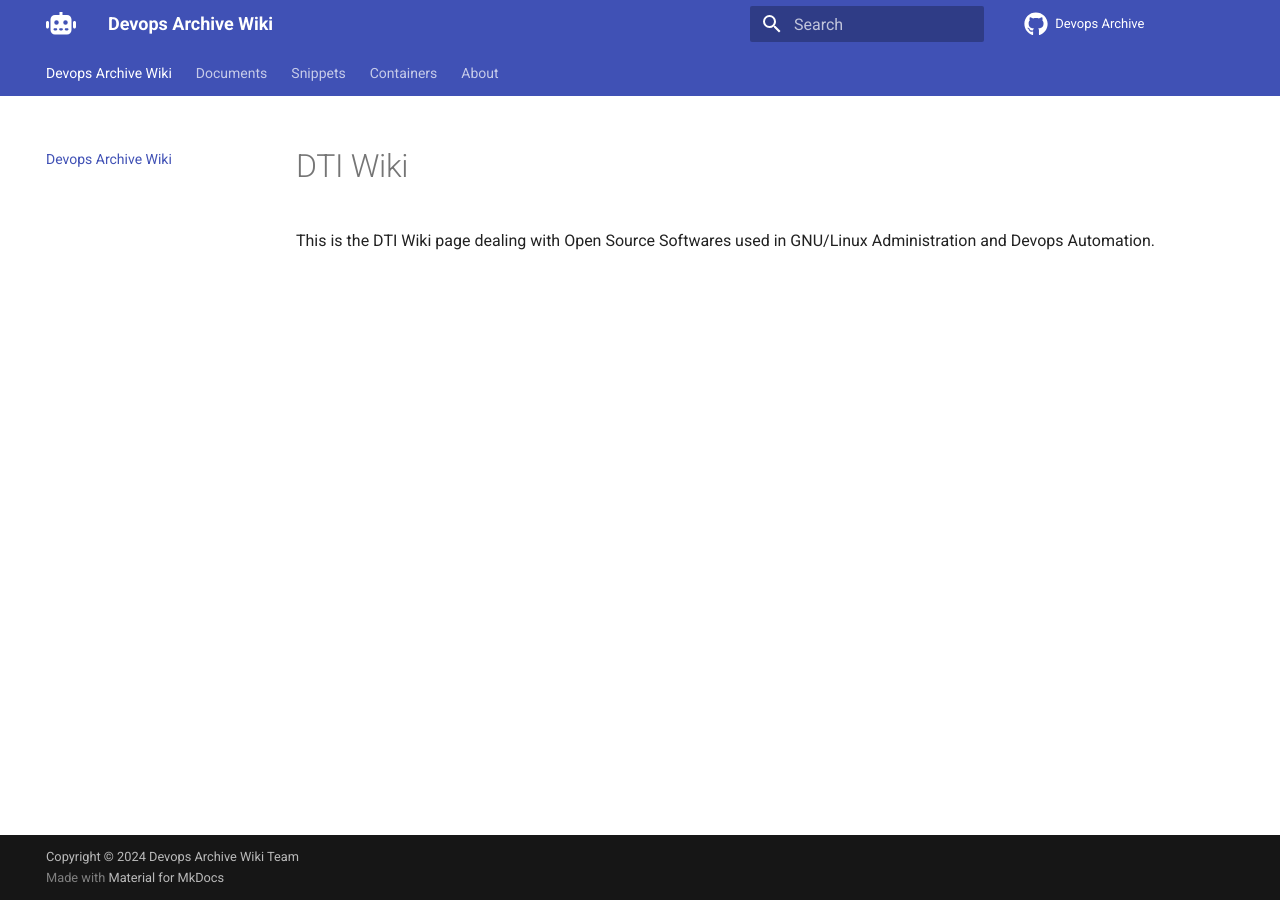
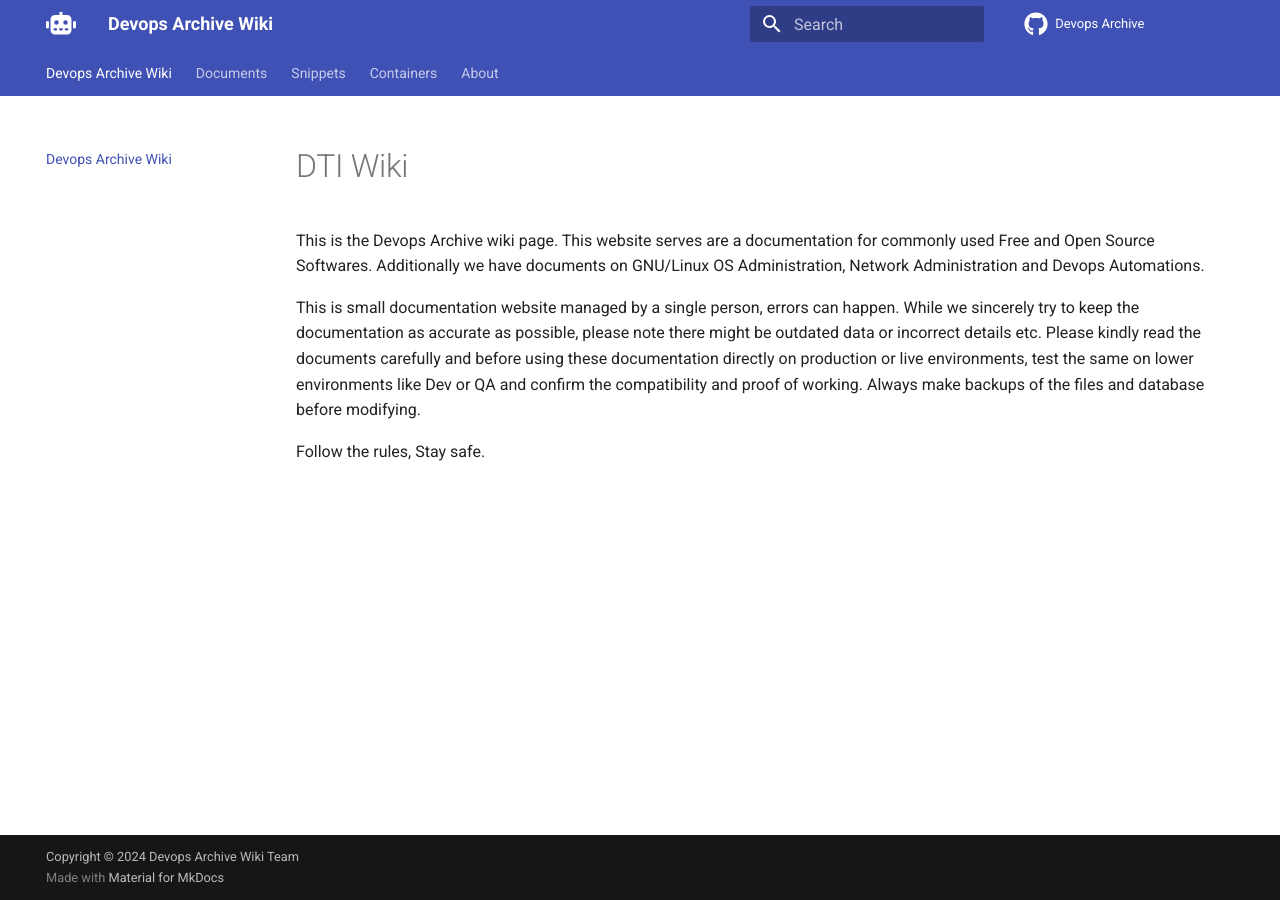
Before and after one commit to devops-archive/devops-archive.github.io, an MkDocs documentation site: the page built from docs/docs/index.md, in a window 1280 px wide. Built offline with MkDocs 1.6.1 and Material for MkDocs 9.7.7, drawn with Linux system fonts in a browser that asks for light colours; comment, search, counter and statistics services are not loaded.

```diff
--- a/docs/docs/index.md
+++ b/docs/docs/index.md
@@ -1,3 +1,7 @@
 # DTI Wiki
 
-This is the DTI Wiki page dealing with Open Source Softwares used in GNU/Linux Administration and Devops Automation.
+This is the Devops Archive wiki page. This website serves are a documentation for commonly used Free and Open Source Softwares. Additionally we have documents on GNU/Linux OS Administration, Network Administration and Devops Automations.
+
+This is small documentation website managed by a single person, errors can happen. While we sincerely try to keep the documentation as accurate as possible, please note there might be outdated data or incorrect details etc. Please kindly read the documents carefully and before using these documentation directly on production or live environments, test the same on lower environments like Dev or QA and confirm the compatibility and proof of working. Always make backups of the files and database before modifying.
+
+Follow the rules, Stay safe.
--- a/docs/mkdocs.yml
+++ b/docs/mkdocs.yml
@@ -70,6 +70,7 @@ nav:
       - 'Collect HTTP Stats usng cURL': 'snippets/curl-stats.md'
       - 'Firefox user data directory error': 'snippets/custom-home-dir-ubuntu-firefox-err.md'
       - 'Ubuntu AppImage SUID sandbox helper binary error': 'snippets/suid-sandbox-helper-error-ubuntu.md'
+      - 'New Relic Logs NRQL Tricks': 'snippets/new-relic-logs-nrql-tricks.md'
   - 'Containers':
       - 'Index': 'containers.md'
       - 'Docker':
```
Also changed, not shown: docs/docs/snippets/new-relic-logs-nrql-tricks.md (added, +26 -0 lines).
